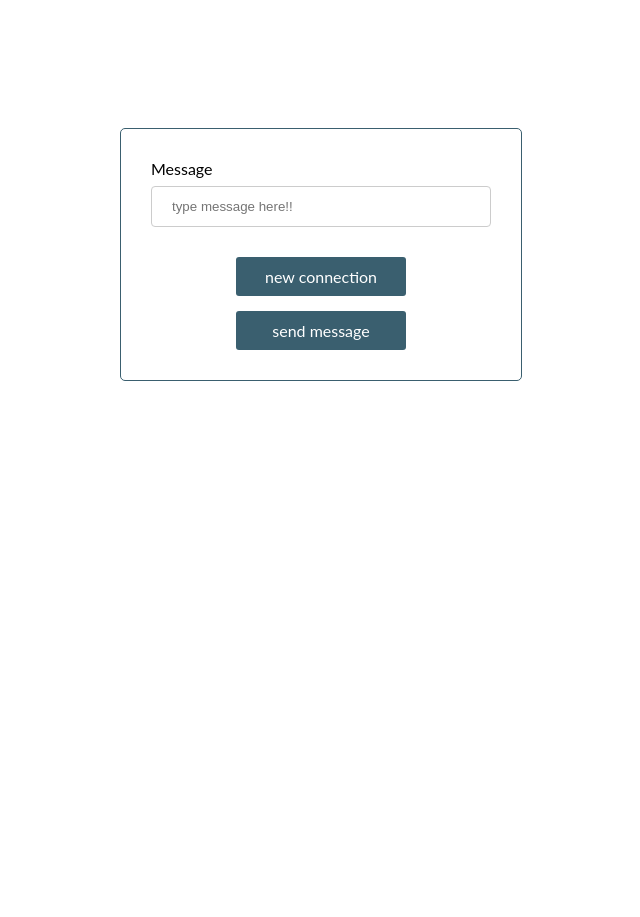
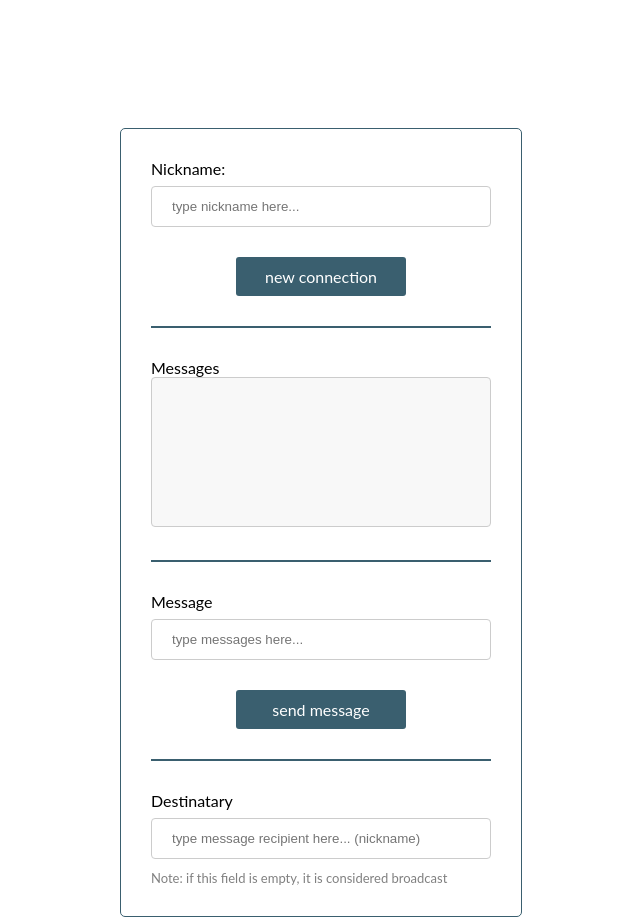
Before and after one commit to linaresbda/sockets-client, a React (Create React App) app: page / in a window 1280 px wide. Shown: the whole page, without its empty margins (319-959 px from the left). Before the commit the page ends 800 px from the top, so only its background shows below. Built offline with nearby package versions, Linux system fonts and the light colour scheme.

Commit message:
LookAndFeel: Se agrega area de mensajes.

```diff
--- a/src/App.css
+++ b/src/App.css
@@ -1,6 +1,11 @@
 body {
   font-family: "Lato", sans-serif;
   margin: 0;
+}
+
+.note{
+  font-size: small;
+  color: #808080;
 }
 
 input[type="text"],
@@ -15,18 +20,37 @@ select {
   box-sizing: border-box;
 }
 
-p{
+textarea {
+  width: 100%;
+  height: 150px;
+  padding: 8px 8px;
+  box-sizing: border-box;
+  border: 1px solid #ccc;
+  border-radius: 4px;
+  background-color: #f8f8f8;
+  resize: none;
+}
+
+textarea:focus {
+  border: 1px solid #ccc;
+}
+
+p {
   margin: 0;
 }
 
-hr{
+hr {
   display: block;
   margin-top: 30px;
   border: 1px solid #3a5f6f;
 }
 
+.hr-visible {
+  display: block;
+  margin-bottom: 30px;
+}
+
 .form-landing {
-  margin-top: 30px;
   padding: 30px;
 }
 
@@ -49,11 +73,12 @@ hr{
   width: 50%;
 }
 
-.button-secondary{
+/* Estilo para centrar un boton bajo otro */
+/* .button-secondary{
   margin-top: 15px;
   display: block;
   margin-left: 25%;
-}
+} */
 
 @media (min-width: 400px) {
   input[type="email"],
@@ -74,7 +99,7 @@ hr{
     border-radius: 5px;
   }
 
-  hr{
+  hr {
     display: none;
   }
 }
--- a/src/App.js
+++ b/src/App.js
@@ -4,12 +4,28 @@ import './App.css';
 function App() {
   return (
     <div className="form-landing">
-      <label htmlFor="inp-message">Message</label>
-      <input type="text" id="inp-message" name="message" placeholder="type message here!!" />
+      {/* Nickname */}
+      <label htmlFor="inp-nickname">Nickname:</label>
+      <input type="text" id="inp-nickname" name="nickname" placeholder="type nickname here..." />
       <div className="div-form-button">
         <button className="button" >new connection</button>
-        <button className="button button-secondary" >send message</button>
       </div>
+      <hr className="hr-visible" />
+      {/* List Messages */}
+      <label htmlFor="messages">Messages</label>
+      <textarea readOnly name="messages" />
+      <hr className="hr-visible" />
+      {/* Message */}
+      <label htmlFor="inp-message">Message</label>
+      <input type="text" id="inp-message" name="message" placeholder="type messages here..." />
+      <div className="div-form-button">
+        <button className="button">send message</button>
+      </div>
+      <hr className="hr-visible" />
+      {/* Message recipient*/}
+      <label htmlFor="inp-recipient">Destinatary</label>
+      <input type="text" id="inp-recipient" name="recipient" placeholder="type message recipient here... (nickname)" />
+      <span className="note">Note: if this field is empty, it is considered broadcast</span>
       <hr />
     </div>
   );
```
